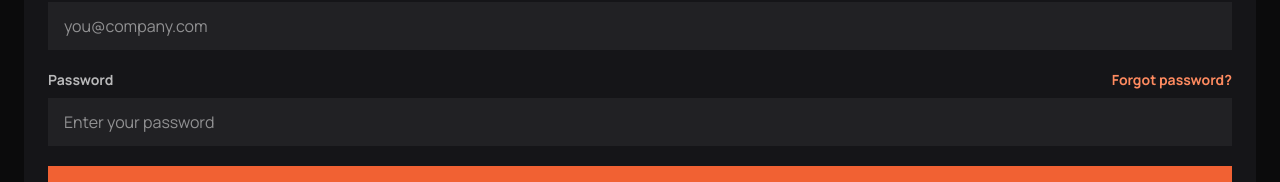
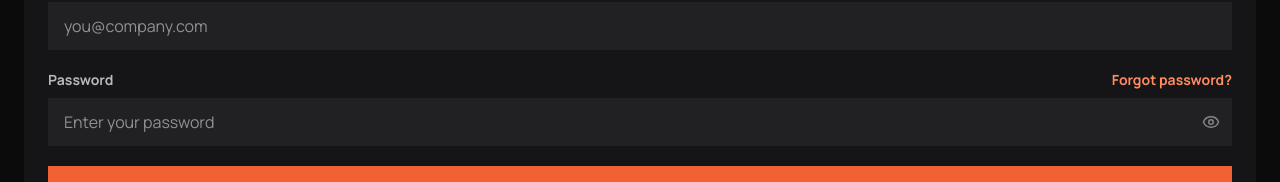
Before and after one commit to DCampaign/protal_dcampaign, a Next.js app: page /client-portal/login in a window 1280 px wide. Shown: the part 613-795 px from the top of the page. Built offline with nearby package versions, Linux system fonts and the light colour scheme.

Commit message:
Improve CRM session timeout and login controls

```diff
--- a/app/client/login/login-form.tsx
+++ b/app/client/login/login-form.tsx
@@ -1,6 +1,7 @@
 'use client';
 
 import { useActionState, useEffect, useState } from 'react';
+import { Eye, EyeOff } from 'lucide-react';
 import { loginAction, type LoginState } from './actions';
 
 const initialState: LoginState = {};
@@ -8,6 +9,7 @@ const initialState: LoginState = {};
 export function LoginForm({ destination }: { destination?: 'client-portal' }) {
   const [state, action, pending] = useActionState(loginAction, initialState);
   const [mode, setMode] = useState<'client' | 'employee'>('client');
+  const [showPassword, setShowPassword] = useState(false);
   useEffect(() => {
     const onClick = (event: MouseEvent) => {
       const button = (event.target as HTMLElement).closest('button');
@@ -20,7 +22,7 @@ export function LoginForm({ destination }: { destination?: 'client-portal' }) {
   }, []);
   return <form className="space-y-5" action={action}><input type="hidden" name="loginMode" value={mode} readOnly />{destination&&<input type="hidden" name="destination" value={destination} readOnly />}
     <div><label htmlFor="email" className="mb-2 block text-sm font-bold text-white/70">Work email</label><input id="email" name="email" type="email" autoComplete="email" required className="h-12 w-full rounded-xl border border-white/10 bg-white/5 px-4 text-base text-white outline-none transition placeholder:text-white/25 focus:border-brand/70 focus:ring-2 focus:ring-brand/20" placeholder="you@company.com" /></div>
-    <div><div className="mb-2 flex items-center justify-between"><label htmlFor="password" className="text-sm font-bold text-white/70">Password</label><a href="/client/forgot-password" className="text-sm font-bold text-brand-light hover:text-white">Forgot password?</a></div><input id="password" name="password" type="password" autoComplete="current-password" required minLength={8} className="h-12 w-full rounded-xl border border-white/10 bg-white/5 px-4 text-base text-white outline-none transition placeholder:text-white/25 focus:border-brand/70 focus:ring-2 focus:ring-brand/20" placeholder="Enter your password" /></div>
+    <div><div className="mb-2 flex items-center justify-between"><label htmlFor="password" className="text-sm font-bold text-white/70">Password</label><a href="/client/forgot-password" className="text-sm font-bold text-brand-light hover:text-white">Forgot password?</a></div><span className="flex h-12 items-center rounded-xl border border-white/10 bg-white/5 transition focus-within:border-brand/70 focus-within:ring-2 focus-within:ring-brand/20"><input id="password" name="password" type={showPassword?'text':'password'} autoComplete="current-password" required minLength={8} className="h-full min-w-0 flex-1 bg-transparent px-4 text-base text-white outline-none placeholder:text-white/25" placeholder="Enter your password" /><button type="button" aria-label={showPassword?'Hide password':'Show password'} onClick={()=>setShowPassword(value=>!value)} className="mr-3 text-white/45 hover:text-white">{showPassword?<EyeOff size={18}/>:<Eye size={18}/>}</button></span></div>
     {state.error && <p role="alert" className="rounded-xl border border-red-400/20 bg-red-400/10 px-4 py-3 text-sm text-red-200">{state.error}</p>}
     <button type="submit" disabled={pending} className="inline-flex h-12 w-full items-center justify-center rounded-xl bg-brand text-sm font-extrabold uppercase tracking-[0.12em] text-white shadow-[0_14px_35px_rgba(241,97,51,0.22)] transition-colors hover:bg-brand-dark disabled:cursor-wait disabled:opacity-60">{pending ? 'Signing in…' : 'Sign in'}</button>
   </form>;
--- a/app/crm/login/login-form.tsx
+++ b/app/crm/login/login-form.tsx
@@ -1,16 +1,17 @@
 'use client';
 
-import { useActionState } from 'react';
-import { ArrowRight, LockKeyhole, Mail } from 'lucide-react';
+import { useActionState, useState } from 'react';
+import { ArrowRight, Eye, EyeOff, LockKeyhole, Mail } from 'lucide-react';
 import { crmLoginAction, type CrmLoginState } from '../actions';
 
 const initialState: CrmLoginState = {};
 
 export function CrmLoginForm() {
   const [state, action, pending] = useActionState(crmLoginAction, initialState);
+  const [showPassword, setShowPassword] = useState(false);
   return <form action={action} onSubmit={() => sessionStorage.removeItem('dcampaign-crm-session-started')} className="mt-8 space-y-5">
     <label className="block"><span className="mb-2 block text-sm font-bold text-white/70">Work email</span><span className="flex h-13 items-center gap-3 rounded-xl border border-white/10 bg-white/[.04] px-4 focus-within:border-brand/70 focus-within:ring-2 focus-within:ring-brand/15"><Mail size={18} className="text-white/35"/><input name="email" type="email" autoComplete="email" required placeholder="you@dcampaign.com" className="h-full w-full bg-transparent text-sm text-white outline-none placeholder:text-white/25"/></span></label>
-    <label className="block"><span className="mb-2 block text-sm font-bold text-white/70">Password</span><span className="flex h-13 items-center gap-3 rounded-xl border border-white/10 bg-white/[.04] px-4 focus-within:border-brand/70 focus-within:ring-2 focus-within:ring-brand/15"><LockKeyhole size={18} className="text-white/35"/><input name="password" type="password" autoComplete="current-password" minLength={8} required placeholder="Enter your password" className="h-full w-full bg-transparent text-sm text-white outline-none placeholder:text-white/25"/></span></label>
+    <label className="block"><span className="mb-2 block text-sm font-bold text-white/70">Password</span><span className="flex h-13 items-center gap-3 rounded-xl border border-white/10 bg-white/[.04] px-4 focus-within:border-brand/70 focus-within:ring-2 focus-within:ring-brand/15"><LockKeyhole size={18} className="text-white/35"/><input name="password" type={showPassword?'text':'password'} autoComplete="current-password" minLength={8} required placeholder="Enter your password" className="h-full w-full bg-transparent text-sm text-white outline-none placeholder:text-white/25"/><button type="button" aria-label={showPassword?'Hide password':'Show password'} onClick={()=>setShowPassword(value=>!value)} className="text-white/45 hover:text-white">{showPassword?<EyeOff size={18}/>:<Eye size={18}/>}</button></span></label>
     {state.error && <p role="alert" className="rounded-xl border border-red-400/20 bg-red-400/10 px-4 py-3 text-sm text-red-200">{state.error}</p>}
     <button disabled={pending} className="flex h-13 w-full items-center justify-center gap-2 rounded-xl bg-brand text-xs font-extrabold uppercase tracking-[.14em] text-white transition hover:bg-brand-dark disabled:cursor-wait disabled:opacity-60">{pending ? 'Signing in…' : 'Sign in to CRM'}<ArrowRight size={17}/></button>
   </form>;
--- a/app/crm/session-guard.tsx
+++ b/app/crm/session-guard.tsx
@@ -27,11 +27,9 @@ export function CrmSessionGuard() {
       const now = Date.now();
       if (now - lastActivity >= IDLE_LIMIT_MS || now - started >= SESSION_LIMIT_MS) logout();
     }, 60_000);
-    window.addEventListener('pagehide', logout);
     return () => {
       window.clearInterval(timer);
       events.forEach(event => window.removeEventListener(event, activity));
-      window.removeEventListener('pagehide', logout);
     };
   }, []);
 
```
